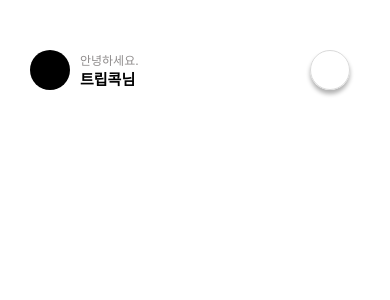
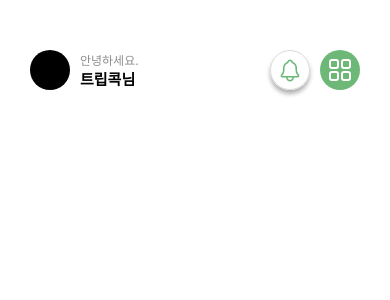
Before and after one commit to TripCok/TripCok_App, a React Native app: screen /Home in a window 390 px wide. Shown: the top 300 px of the page. Built offline with nearby package versions, Linux system fonts and the light colour scheme.

Commit message:
[FEAT] 메인페이지 헤더 구현

```diff
--- a/src/screens/HomeScreen.js
+++ b/src/screens/HomeScreen.js
@@ -1,6 +1,6 @@
 import React from 'react';
 import { View, Text, StyleSheet, TouchableOpacity } from 'react-native';
-
+import Icon from 'react-native-vector-icons/Ionicons';
 export default function HomeScreen() {
   return (
     <View style={styles.container}>
@@ -22,10 +22,24 @@ export default function HomeScreen() {
         </TouchableOpacity>
 
         <View style={styles.navRight}>
-          <TouchableOpacity style={styles.navRightNotification}></TouchableOpacity>
-          <View style={styles.navRightMenu}></View>
+          <TouchableOpacity style={styles.navRightNotification}>
+            <Icon name="notifications-outline" size={25} color="#6DB777" />
+          </TouchableOpacity>
+          <TouchableOpacity style={styles.navRightMenu}>
+            <View style={styles.navRightBoxContainer}>
+              <View style={styles.navRightBox}></View>
+              <View style={styles.navRightBox}></View>
+            </View>
+            <View style={styles.navRightBoxContainer}>
+              <View style={styles.navRightBox}></View>
+              <View style={styles.navRightBox}></View>
+            </View>
+          </TouchableOpacity>
+
         </View>
       </View>
+
+      <View style={styles.contentContainer}></View>
     </View>
   );
 }
@@ -88,6 +102,32 @@ const styles = StyleSheet.create({
     },
     shadowOpacity: 0.3, // 그림자 투명도 (0 ~ 1)
     shadowRadius: 4, // 그림자 퍼짐 정도
+    display: 'flex',
+    justifyContent: 'center',
+    alignItems: 'center',
 
   },
+  navRightMenu: {
+    display: 'flex',
+    flexDirection: 'column',
+    gap: 2,
+    backgroundColor: '#6DB777',
+    borderRadius: 99,
+    width: 40,
+    height: 40,
+    justifyContent: 'center',
+    alignItems: 'center',
+  },
+  navRightBoxContainer: {
+    display: 'flex',
+    flexDirection: 'row',
+    gap: 2,
+  },
+  navRightBox: {
+    width: 10,
+    height: 10,
+    borderWidth: 2,
+    borderColor: '#fff',
+    borderRadius: 3,
+  },
 });
```
